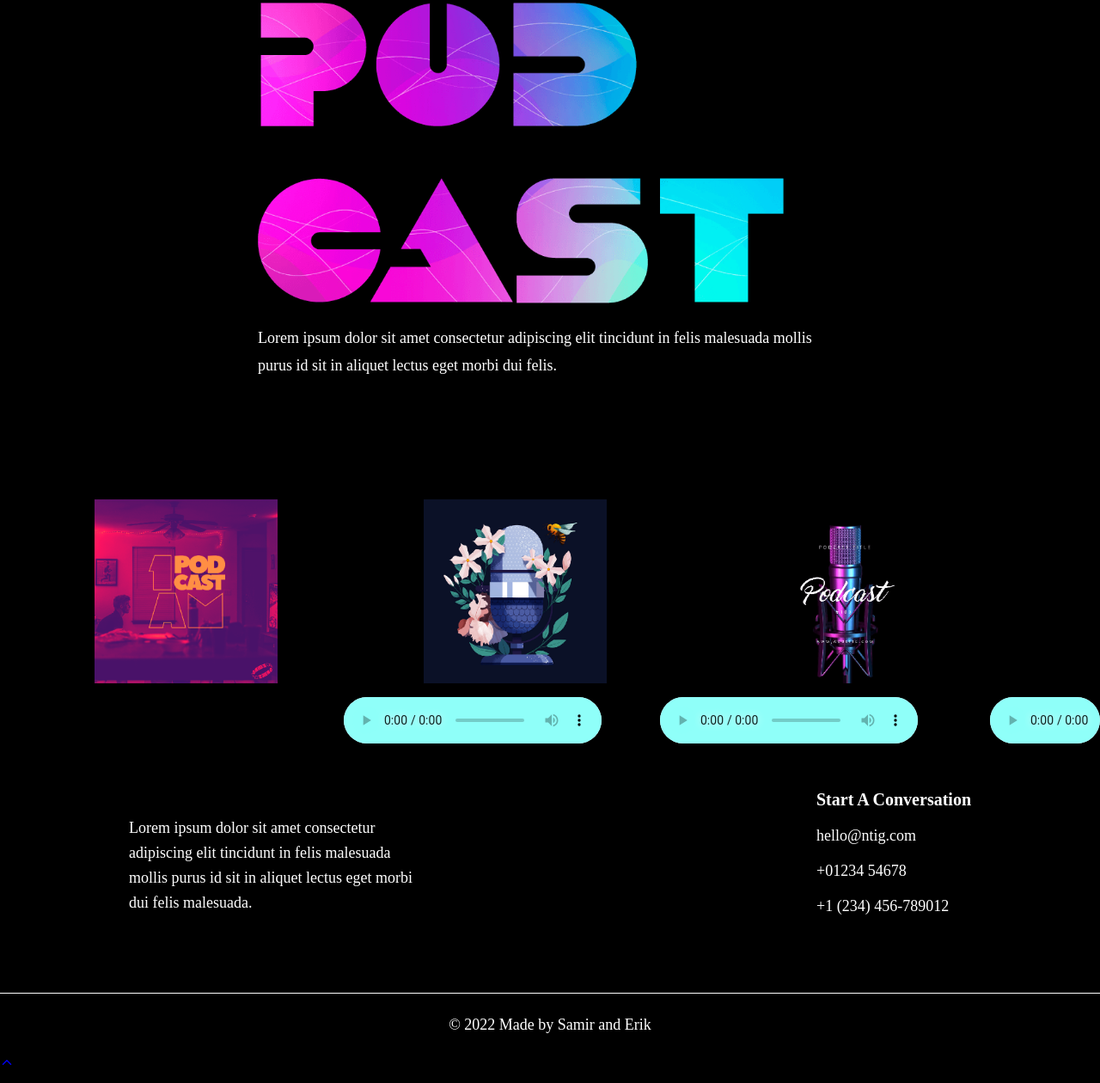
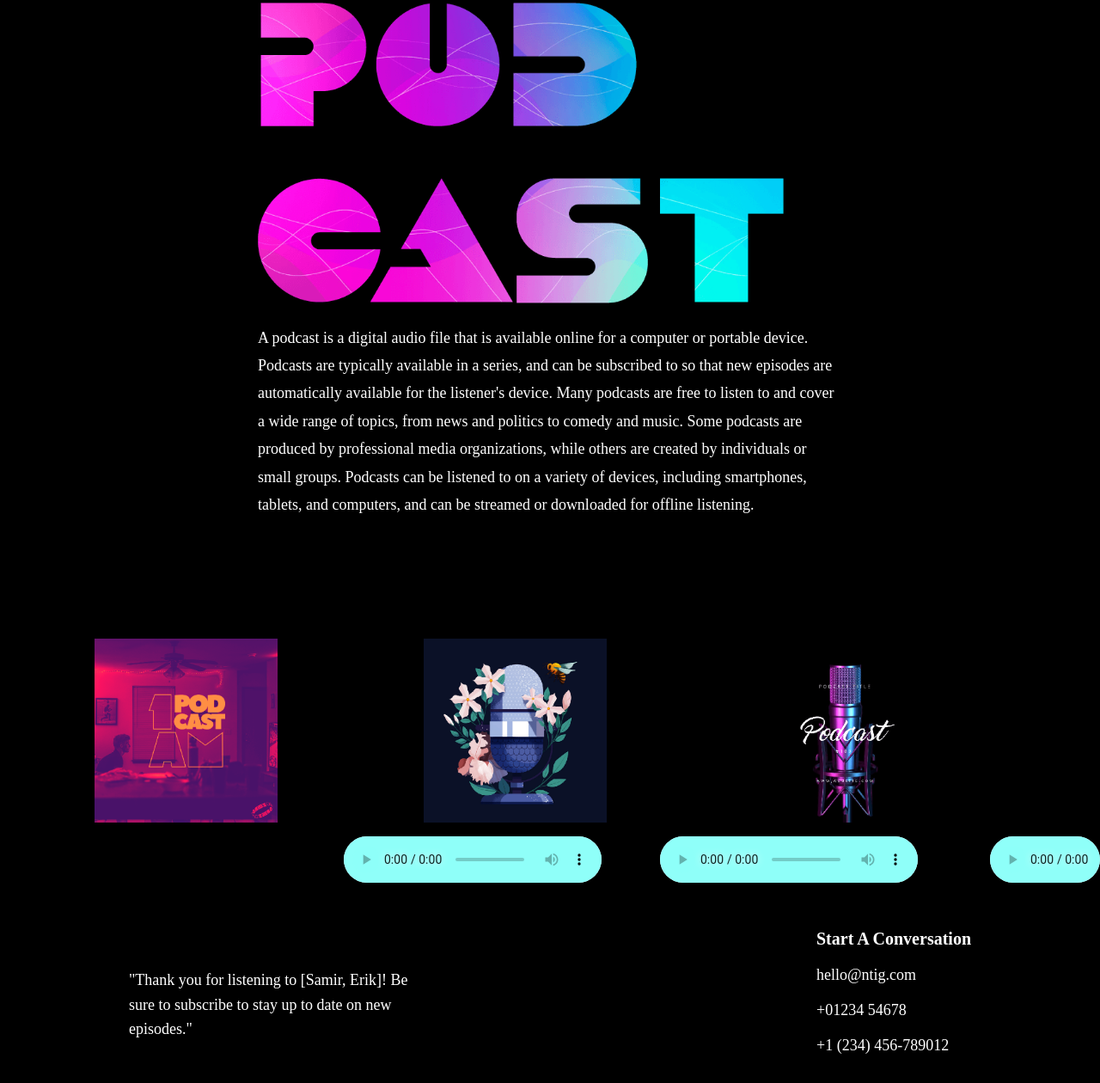
Before and after one commit to Diazinho/podcast, a plain HTML site: page index.html in a window 1280 px wide. Shown: the part 137-1397 px from the top of the page at 86% size. Drawn offline with nearby package versions, Linux system fonts and the light colour scheme.

Commit message:
Update index.html

```diff
--- a/index.html
+++ b/index.html
@@ -58,9 +58,11 @@
         <div class="hero-content">
           <img src="images/hero-title.png" alt="Podcast" class="hero-title">
           <p class="hero-text">
-            Lorem ipsum dolor sit amet consectetur adipiscing elit tincidunt in felis malesuada mollis purus id sit in
-            aliquet
-            lectus eget morbi dui felis.
+            A podcast is a digital audio file that is available online for a computer or portable device.
+            Podcasts are typically available in a series, and can be subscribed to so that new episodes are automatically available for the listener's device.
+            Many podcasts are free to listen to and cover a wide range of topics, from news and politics to comedy and music.
+            Some podcasts are produced by professional media organizations, while others are created by individuals or small groups.
+            Podcasts can be listened to on a variety of devices, including smartphones, tablets, and computers, and can be streamed or downloaded for offline listening.
           </p>
         </div>
       </section>
@@ -145,9 +147,8 @@
         <div class="footer-brand">
 
           <p class="footer-text">
-            Lorem ipsum dolor sit amet consectetur adipiscing elit tincidunt in felis malesuada mollis purus id sit in
-            aliquet
-            lectus eget morbi dui felis malesuada.
+            "Thank you for listening to [Samir, Erik]!
+            Be sure to subscribe to stay up to date on new episodes."
           </p>
         </div>
 
```
